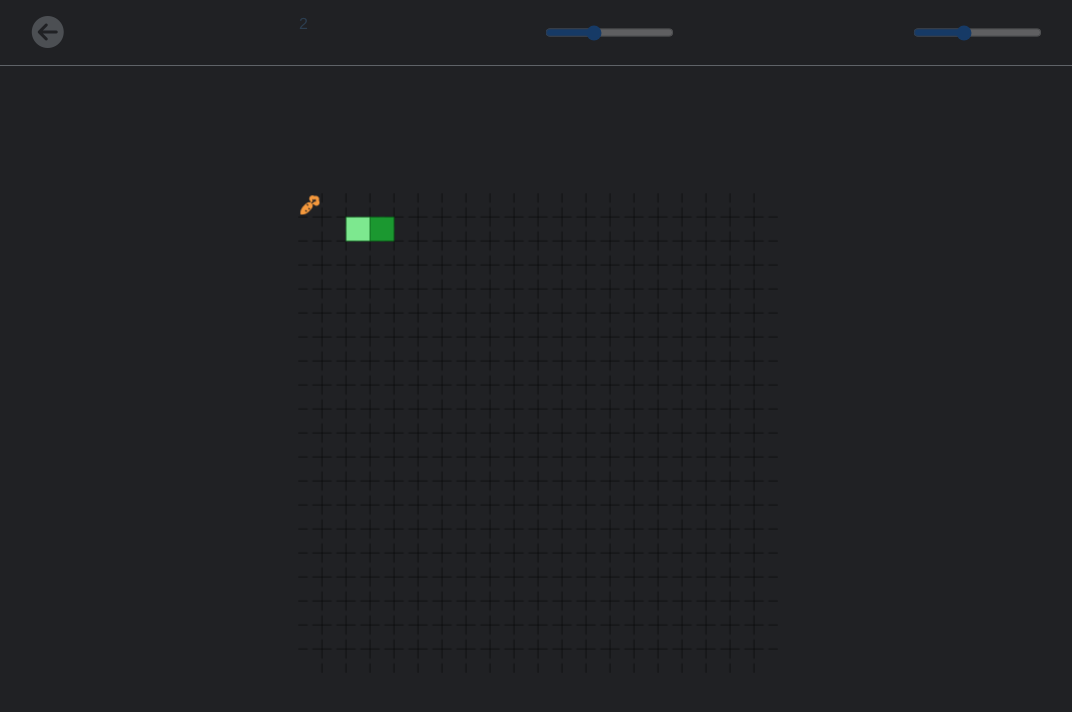
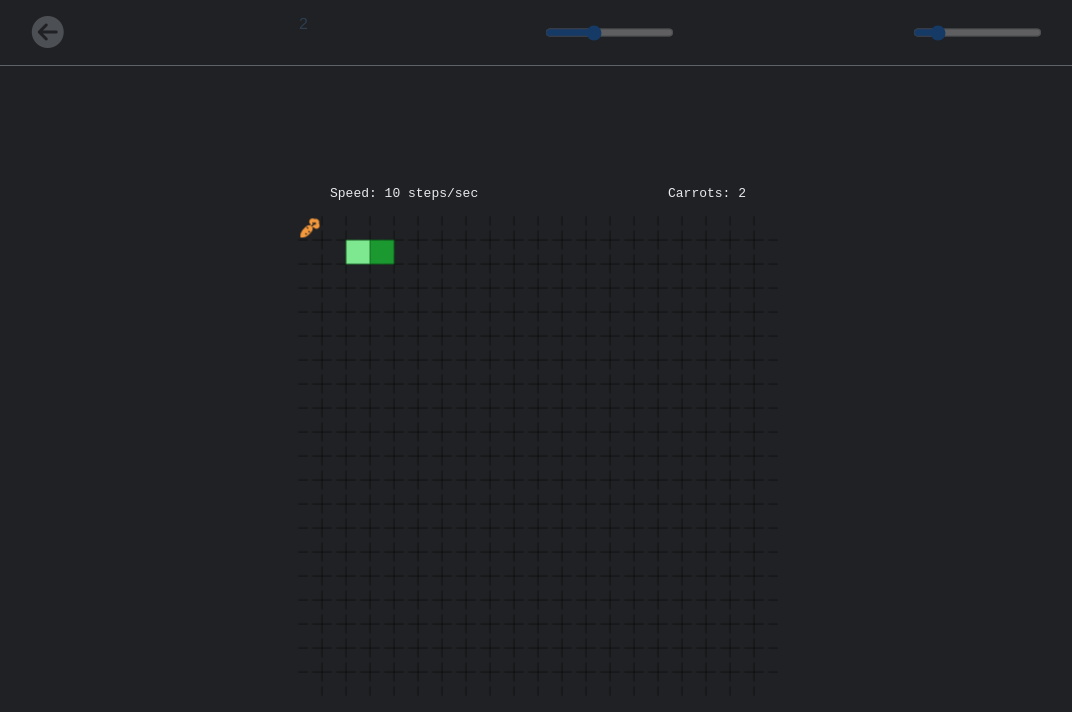
Before and after one commit to hovorun-yevhenii/snake_ts, a Vue app: page /game in a window 1280 px wide. Shown: the top 712 px of the page, without its empty margins (102-1174 px from the left). Built offline with nearby package versions, Linux system fonts and the light colour scheme.

Commit message:
remove main method in Snake

```diff
--- a/src/components/SnakeView.vue
+++ b/src/components/SnakeView.vue
@@ -150,7 +150,7 @@
       return Array(length)
         .fill(35)
         .map((value: number, index: number) => value + index * step)
-        .map((value: number) => `hsl(${this.hueValue}, 70%, ${Math.floor(value)}%`)
+        .map((value: number) => `hsl(${this.hueValue}, 70%, ${Math.floor(value)}%)`)
         .reverse();
     }
   }
--- a/src/game/index.ts
+++ b/src/game/index.ts
@@ -14,7 +14,7 @@ export default class Snake {
   public snakeDirection: string = 'right';
   public userDirection: string = 'right';
   public unitSize: number = this.FIELD_SIZE / this.DIMENSION;
-  public loop: Loop = new Loop(this.main.bind(this));
+  public loop: Loop = new Loop(this.makeStep.bind(this));
 
   constructor() {
     this.unitSize = this.FIELD_SIZE / this.DIMENSION;
@@ -23,32 +23,27 @@ export default class Snake {
     document.addEventListener('keydown', keyboardListener.bind(this));
   }
 
-  public main(): void {
-    this.makeStep();
+  public pushInitialUnits(): void {
+    this.units = [];
+    this.units.push(this.makeNewUnit);
+    this.units.push(this.makeNewUnit);
   }
 
-  public pushInitialUnits(): void {
-    this.units = [];
-    Array(2).fill('').forEach(() => this.makeStep(true));
-  }
-
-  public makeStep(initial?: boolean): void {
-    const newHead: Coords = this.makeNewUnit;
-    const selfIntersection: boolean = this.getAnyIntersection(newHead);
-    const carrotIntersection: boolean = this.getHeadIntersection(this.carrot);
+  public makeStep(): void {
+    const newUnit: Coords = this.makeNewUnit;
+    const selfIntersection: boolean = this.getAnyIntersection(newUnit);
+    const carrotIntersection: boolean = this.getHeadIntersection;
 
     if (selfIntersection) {
       this.reset();
     } else {
-      this.units.push(newHead);
-    }
-
-    if (!initial && !carrotIntersection) {
-      this.units.shift();
+      this.units.push(newUnit);
     }
 
     if (carrotIntersection) {
       this.addCarrot();
+    } else {
+      this.units.shift();
     }
   }
 
@@ -63,8 +58,11 @@ export default class Snake {
     return this.units.some((unit: Coords) => coords.x === unit.x && coords.y === unit.y);
   }
 
-  public getHeadIntersection(coords: Coords): boolean {
-    return this.getHead.x === coords.x && this.getHead.y === coords.y;
+  public get getHeadIntersection(): boolean {
+    const {x: headX, y: headY} = this.getHead;
+    const {x: carrotX, y: carrotY} = this.carrot;
+
+    return headX === carrotX && headY === carrotY;
   }
 
   public addCarrot(): void {
@@ -83,7 +81,7 @@ export default class Snake {
       if (tries > this.MAX_CALL_PER_CYCLE) {
         x = -this.unitSize * 2;
         y = -this.unitSize * 2;
-        setTimeout(() => this.addCarrot(), 0);
+        setTimeout(() => this.addCarrot());
         break;
       }
     }
--- a/src/views/SnakePage.vue
+++ b/src/views/SnakePage.vue
@@ -7,10 +7,18 @@
 
             {{snake.units.length}}
             <input type="range" min="0" max="360" step="1" v-model="hueValue"/>
-            <input type="range" min="0" max="400" step="1" value="150" @change="setSnakeTempo"/>
+            <input type="range" min="4" max="1000" step="1" value="150" @change="setSnakeTempo"/>
         </header>
 
         <main>
+            <div class="stat">
+                <div class="speed">
+                    Speed: {{Math.round((1000 / snake.tempo)*100) / 100}} steps/sec
+                </div>
+                <div class="count">
+                    Carrots: {{snake.units.length}}
+                </div>
+            </div>
             <SnakeView :snake="snake" :hueValue="hueValue"/>
         </main>
     </div>
@@ -71,9 +79,21 @@
 
         main {
             flex-grow: 1;
+            flex-direction: column;
             display: flex;
             align-items: center;
             justify-content: center;
+
+            .stat {
+                display: flex;
+                justify-content: space-between;
+                max-width: 480px;
+                width: 100%;
+                padding: 16px 32px;
+                box-sizing: border-box;
+                font-family: monospace;
+                color: #e8eaed;
+            }
         }
     }
 </style>
```
